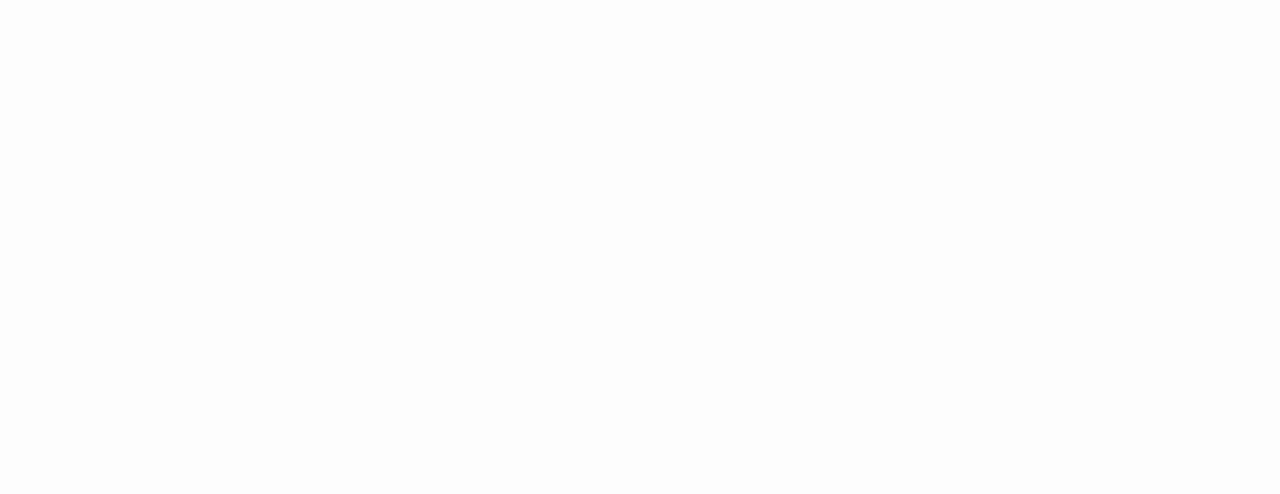
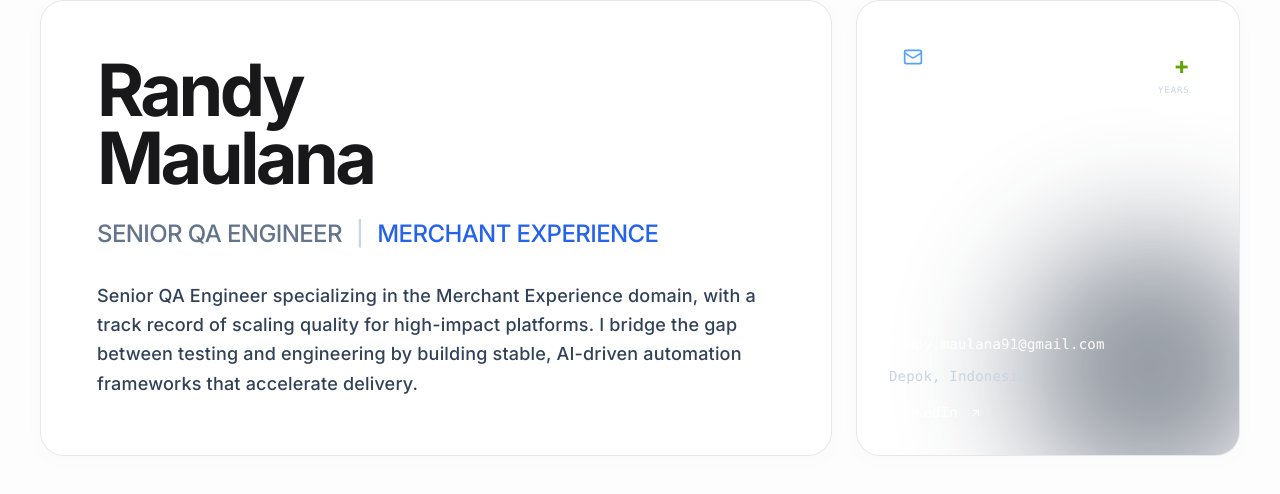
Before and after one commit to randykaskuser/ranmaul-engineering-labs, a Next.js app: page /cv-randy-maulana in a window 1280 px wide. Shown: the top 494 px of the page. Built offline with nearby package versions, Linux system fonts and the light colour scheme.

Commit message:
feat: implement hero and contact bento cards

```diff
--- a/app/cv-randy-maulana/CvClient.tsx
+++ b/app/cv-randy-maulana/CvClient.tsx
@@ -103,9 +103,52 @@ export default function CvClient() {
       `}} />
 
       <main className="max-w-[1200px] mx-auto px-6 py-12 md:py-16 md:px-12">
-         <div data-testid="bento-container" className="space-y-6">
-            {/* Grid will be populated in next tasks */}
-         </div>
+         {/* HERO BENTO */}
+        <div className="grid grid-cols-1 lg:grid-cols-12 gap-6 mb-6">
+          <section className="bento-card lg:col-span-8 p-10 md:p-14 relative overflow-hidden flex flex-col justify-end min-h-[360px]">
+            <div className="absolute top-0 right-0 w-64 h-64 bg-blue-100 rounded-bl-[100px] -z-10 opacity-50 blur-3xl pointer-events-none" />
+
+            <h1 className="text-5xl md:text-7xl font-bold tracking-tighter leading-[0.95] text-[#18181B] mb-6 whitespace-pre-line">
+              {CV_DATA.name}
+            </h1>
+            <h2 className="text-xl md:text-2xl font-medium tracking-tight text-[#64748B] mb-4">
+              {CV_DATA.title} <span className="mx-2 text-slate-300">|</span> <span className="text-[#2563EB]">{CV_DATA.domain}</span>
+            </h2>
+            <p className="text-lg leading-relaxed text-slate-700 font-medium max-w-2xl mt-4">
+               {CV_DATA.summary}
+            </p>
+          </section>
+
+          <section className="bento-card lg:col-span-4 p-8 flex flex-col justify-between min-h-[360px] bg-[#18181B] text-white border-none relative overflow-hidden">
+             {/* 8+ Years Badge */}
+            <div className="absolute top-8 right-8 z-20 bg-white/10 backdrop-blur-md text-white p-4 rounded-xl flex flex-col items-center border border-white/20">
+              <span className="text-2xl font-bold mb-0.5">8<span className="text-[#65A30D]">+</span></span>
+              <span className="text-[9px] font-mono tracking-widest text-slate-300 uppercase">Years</span>
+            </div>
+
+            <div>
+              <div className="w-12 h-12 bg-white/10 rounded-full flex items-center justify-center mb-6">
+                <Mail className="w-5 h-5 text-blue-400" />
+              </div>
+              <h3 className="text-2xl font-semibold mb-2">Let's Connect</h3>
+            </div>
+
+            <div className="space-y-3 font-mono text-sm z-10">
+              <a href={`mailto:${CV_DATA.contact.email}`} className="flex items-center gap-3 text-slate-300 hover:text-white transition-colors">
+                 {CV_DATA.contact.email}
+              </a>
+              <div className="flex items-center gap-3 text-slate-300">
+                 {CV_DATA.contact.location}
+              </div>
+              <a href={CV_DATA.contact.linkedin} className="flex items-center gap-3 text-blue-400 hover:text-blue-300 transition-colors mt-4">
+                 LinkedIn <ArrowUpRight className="w-3 h-3" />
+              </a>
+            </div>
+             {/* Portrait Placeholder (Background) */}
+             <div className="absolute -bottom-10 -right-10 w-64 h-64 bg-slate-800 rounded-full blur-3xl opacity-50"></div>
+             {/* Note: Add <img src="/assets/profile.png" /> here later if needed, absolutely positioned bottom-right */}
+          </section>
+        </div>
       </main>
     </div>
   );
```
